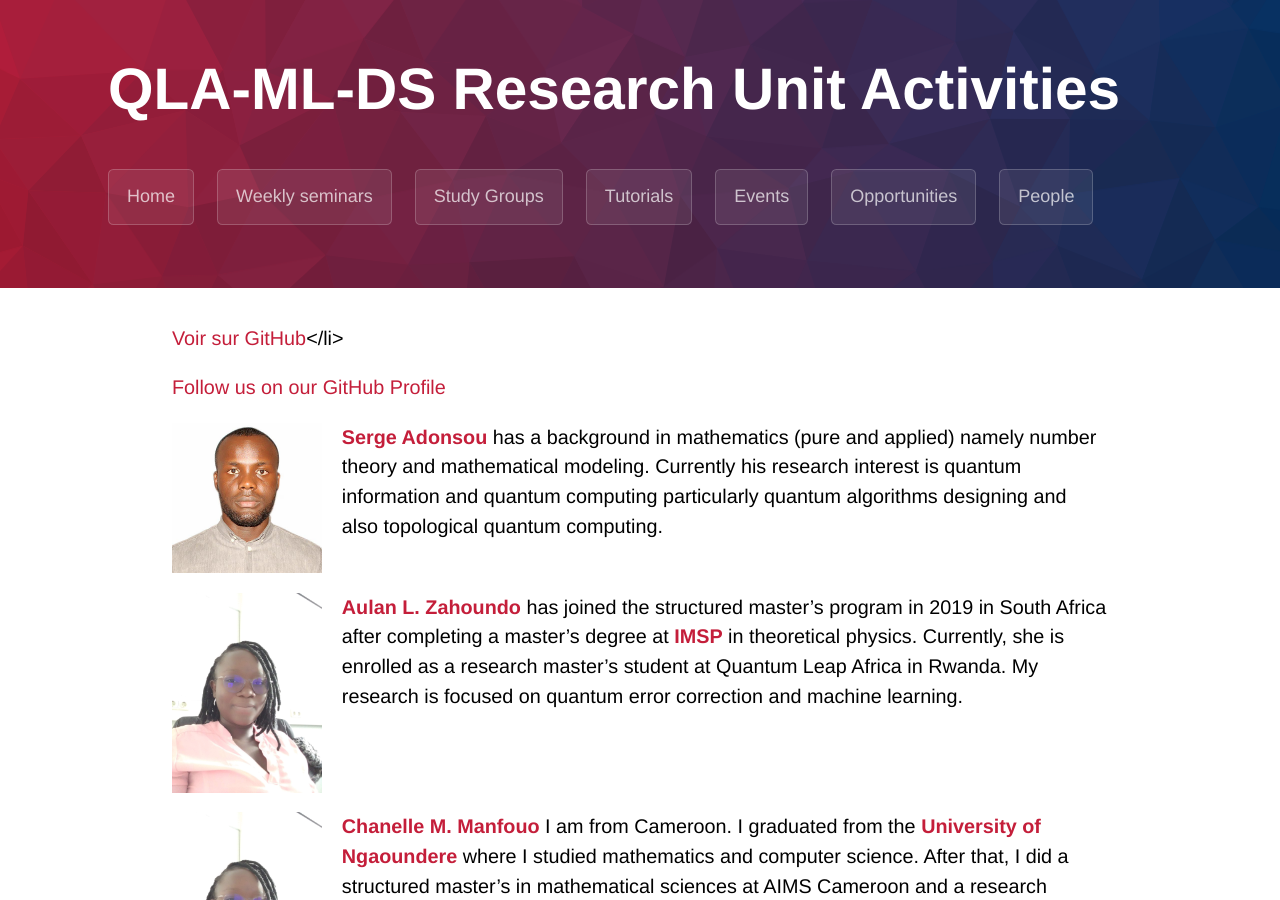
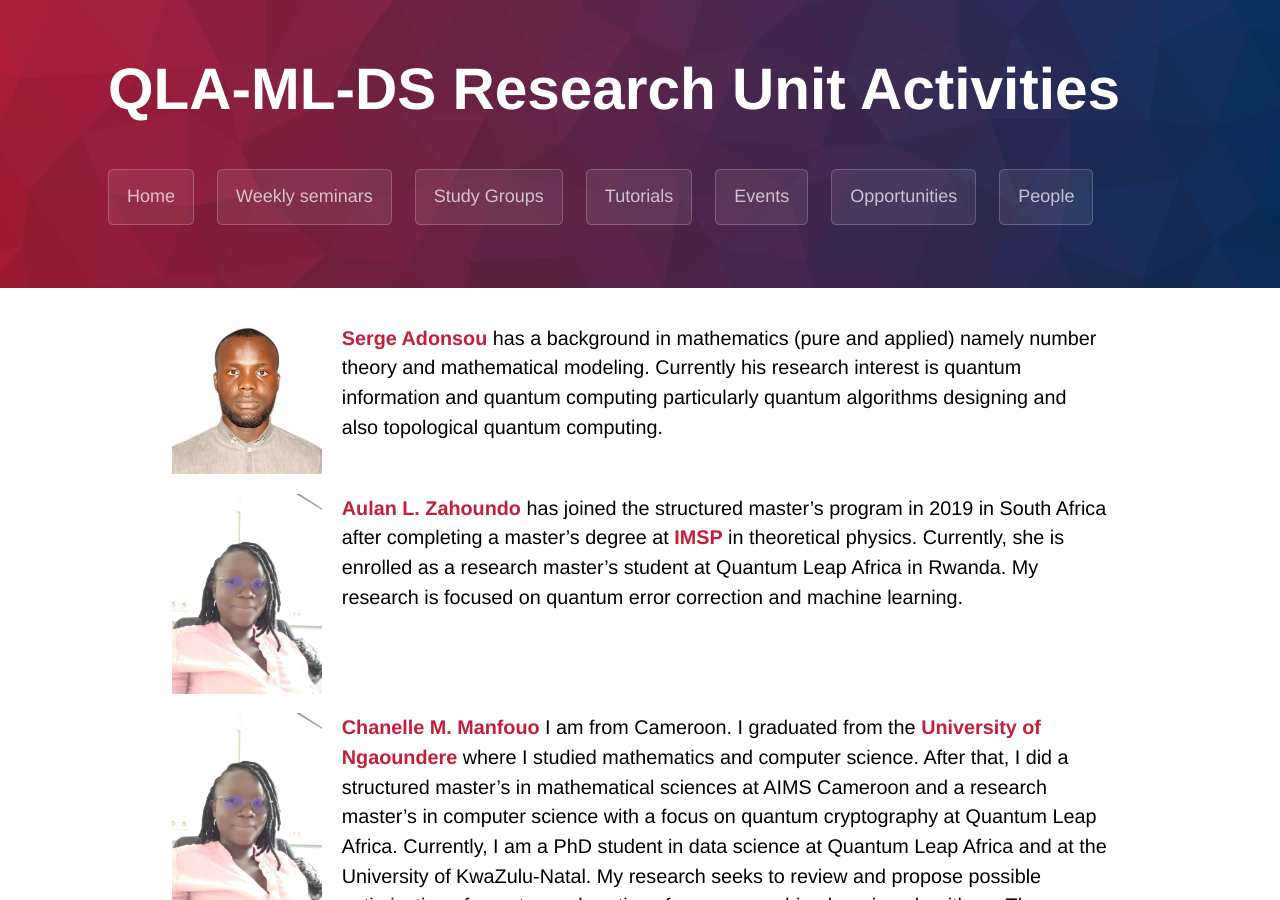
Before and after one commit to qla-ml-ds-activities/qla-ml-ds-activities.github.io, a Jekyll site: the page built from people.md, in a window 1280 px wide and 900 px high. Built offline with Jekyll 4.4.1, drawn with Linux system fonts in a browser that asks for light colours; some web fonts are replaced.

Commit message:
Update people.md

```diff
--- a/people.md
+++ b/people.md
@@ -3,10 +3,6 @@ layout: default
 ---
 
 
-<a class="buttons github" href="{{ site.github.repository_url }}">Voir sur GitHub</a></li>
-
-
-   <a class="buttons github" href="https://github.com/QLA-ML-DS/"> Follow us on our GitHub Profile</a>
 
 
 
```
